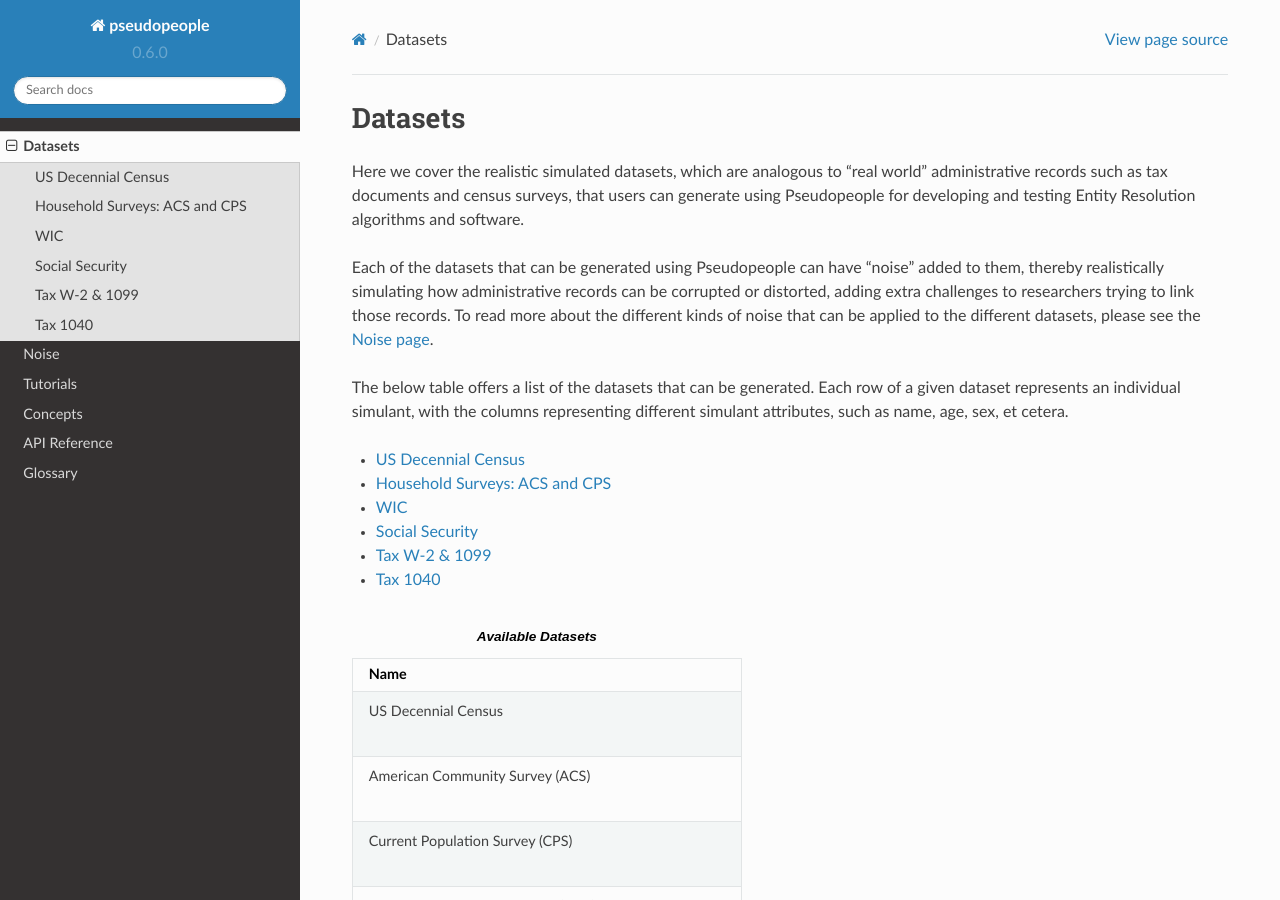
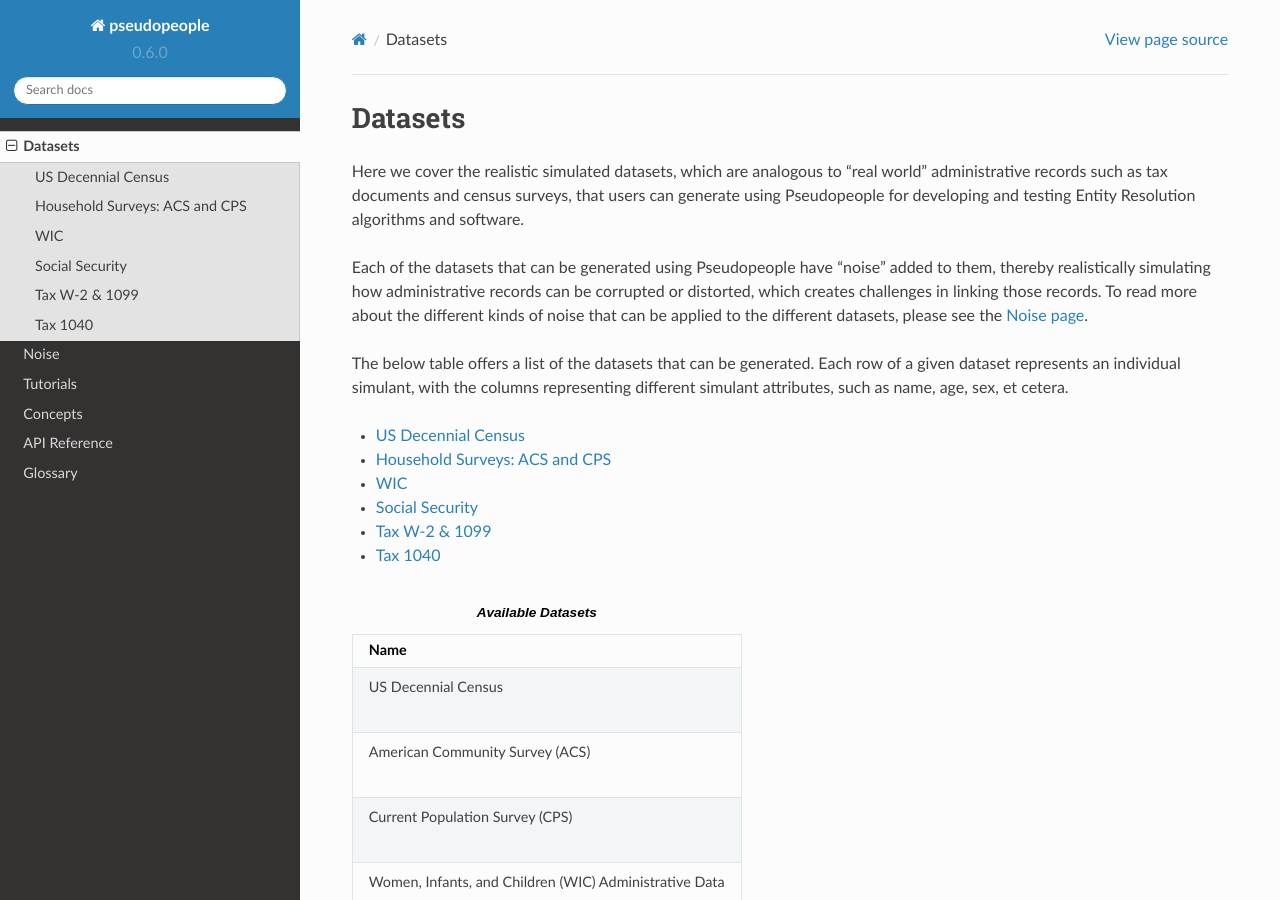
Before and after one commit to ihmeuw/pseudopeople, a Sphinx documentation site: the page built from docs/source/datasets/index.rst, in a window 1280 px wide and 900 px high. Built offline with Sphinx 7.4.7 and the Read the Docs theme 2.0.0, drawn with Linux system fonts in a browser that asks for light colours.

Commit message:
Update docs/source/datasets/index.rst
Co-authored-by: Zeb Burke-Conte <zmbc@users.noreply.github.com>

```diff
--- a/docs/source/datasets/index.rst
+++ b/docs/source/datasets/index.rst
@@ -8,8 +8,8 @@ Here we cover the realistic simulated datasets, which are analogous to "real wor
 and census surveys, that users can generate using Pseudopeople for developing and testing Entity Resolution algorithms
 and software.
 
-Each of the datasets that can be generated using Pseudopeople can have "noise" added to them, thereby realistically
-simulating how administrative records can be corrupted or distorted, adding extra challenges to researchers trying to link those
+Each of the datasets that can be generated using Pseudopeople have "noise" added to them, thereby realistically
+simulating how administrative records can be corrupted or distorted, which creates challenges in linking those
 records. To read more about the different kinds of noise that can be applied to the different datasets, please see the `Noise page <https://pseudopeople.readthedocs.io/en/latest/noise_functions/index.html#noise-functions>`_.
 
 The below table offers a list of the datasets that can be generated. Each row of a given dataset represents
```
